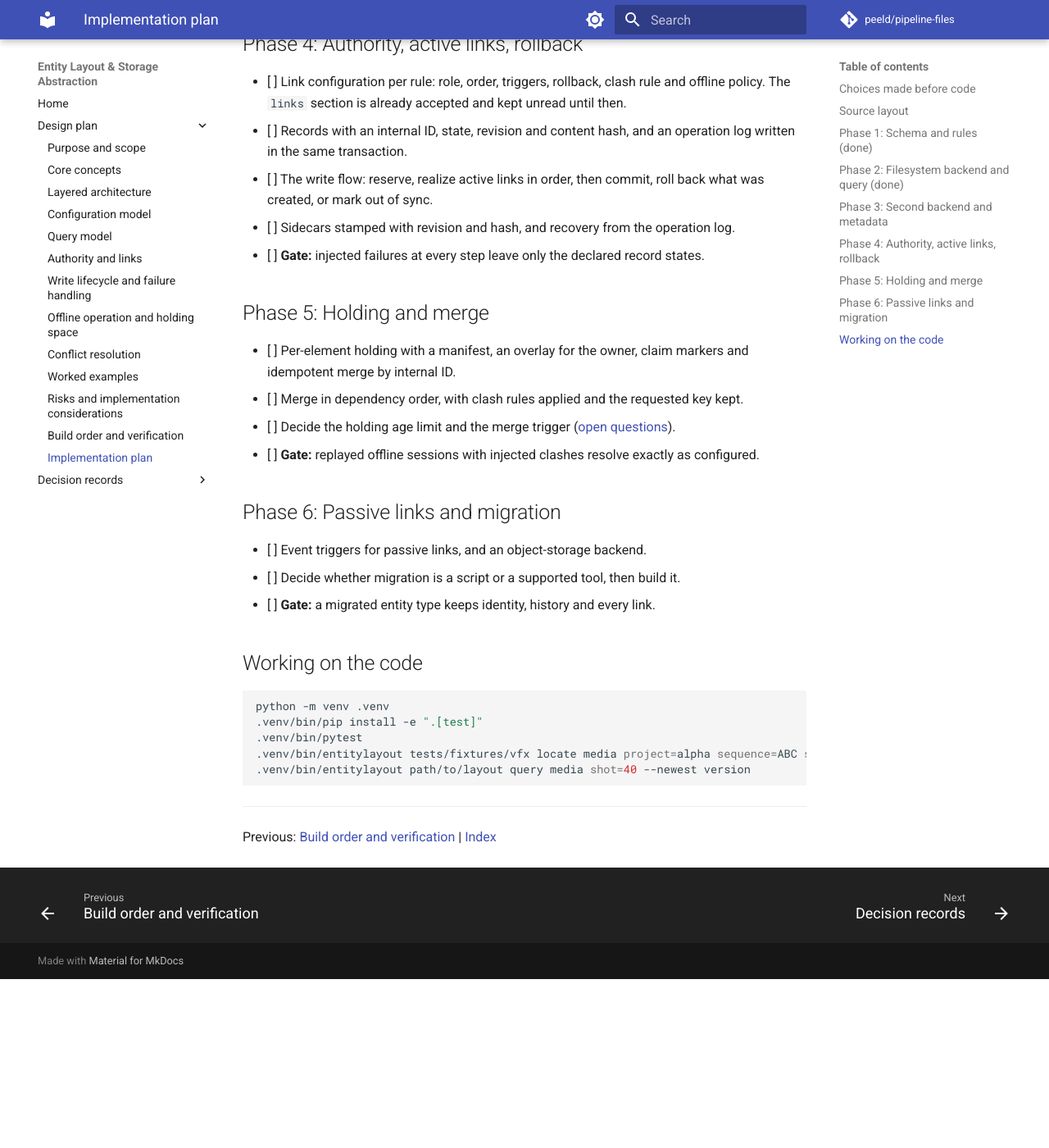
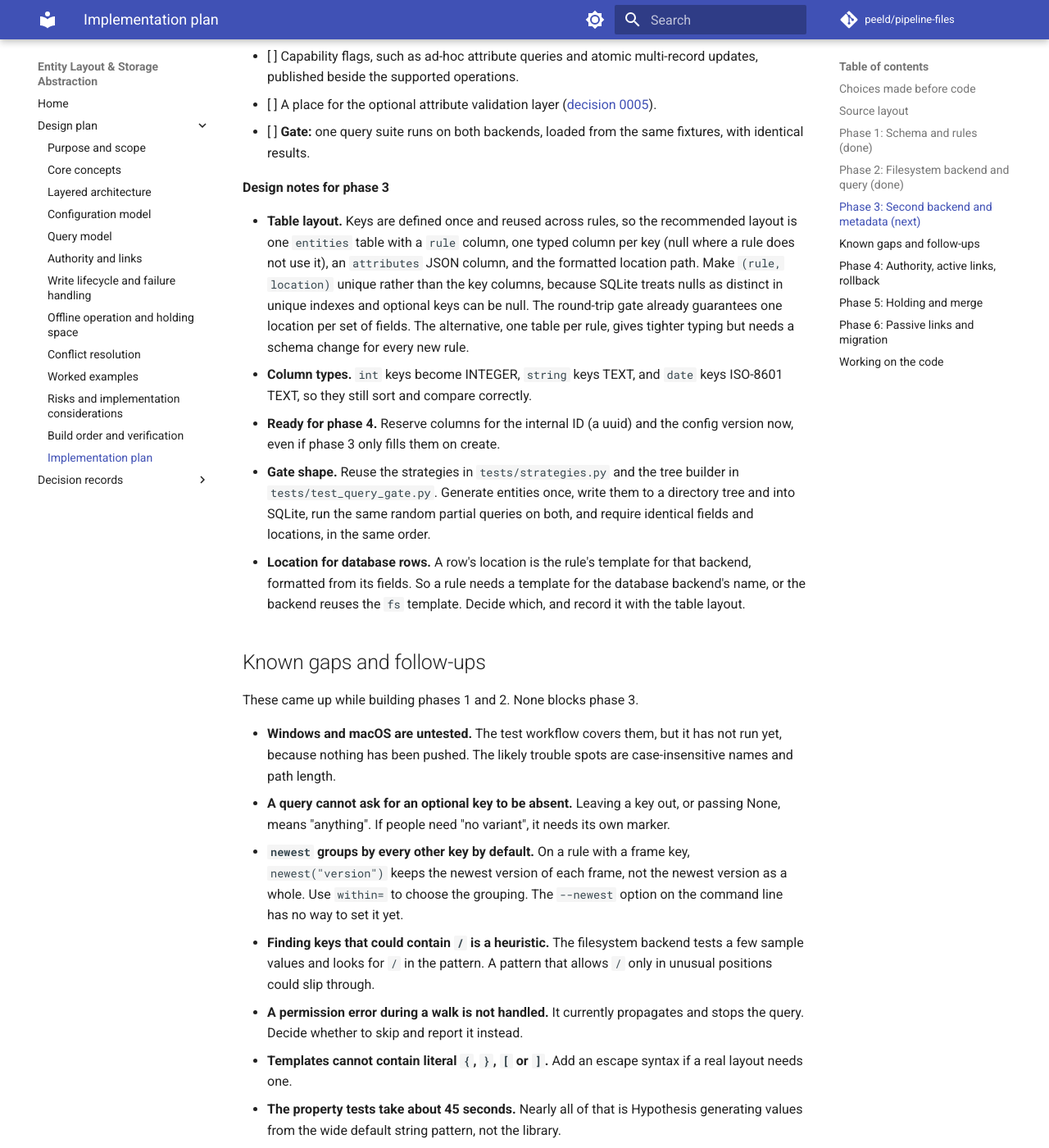
Before and after one commit to peeld/pipeline-files, an MkDocs documentation site: the page built from docs/13-implementation-plan.md, in a window 1280 px wide and 1400 px high, scrolled down 3080 px. Shown: the whole window at 82% size. Built offline with MkDocs 1.6.1 and Material for MkDocs 9.7.7, drawn with Linux system fonts in a browser that asks for light colours; comment, search, counter and statistics services are not loaded; before the commit the page ends 4274 px from its top, so only the background shows below that; some of the changed text lies outside the part shown.

Commit message:
Add a handoff for the next session and phase 3 design notes
TODO.md lists where the work stands and the phase 3 tasks. CLAUDE.md
points new sessions at it, with commands and conventions. Doc 13 gains
design notes for the SQLite backend and a list of known gaps.

Co-Authored-By: Claude Opus 5.5 <noreply@anthropic.com>
Claude-Session: https://claude.ai/code/session_01JhokiEE5o6Qqo9iTkb7UmC

```diff
--- a/docs/13-implementation-plan.md
+++ b/docs/13-implementation-plan.md
@@ -1,6 +1,6 @@
 # Implementation plan
 
-This turns the [build order](12-build-order-and-verification.md) into concrete steps, and records where the work stands. Phases 1 and 2 are built and their gates pass. Each later phase starts only after the gate before it passes.
+This turns the [build order](12-build-order-and-verification.md) into concrete steps, and records where the work stands. Phases 1 and 2 are built and their gates pass. Phase 3 is next. Each later phase starts only after the gate before it passes.
 
 ## Choices made before code
 
@@ -58,12 +58,35 @@ Later phases add more backends, and `engine/` and `holding/` beside these.
 - [x] `exists` for a full set of fields, and a `query` command on the command line.
 - [x] **Gate:** for every rule in all five fixtures, a property test creates a random set of entities on disk, runs a random partial-field query, and checks the results are exactly the entities that match. Other tests check that known keys prune the walk, that junk names are skipped, and that ambiguous names fail.
 
-## Phase 3: Second backend and metadata
+## Phase 3: Second backend and metadata (next)
 
-- [ ] An SQLite backend with key columns and typed attributes, which compiles queries to a WHERE clause.
-- [ ] Capability flags, such as ad-hoc attribute queries and atomic multi-record updates.
+- [ ] Decide the table layout and record it as decision 0011. See the design notes below.
+- [ ] An SQLite backend in `src/entitylayout/backends/sqlite.py` with key columns and typed attributes, which compiles queries to a WHERE clause with bound parameters.
+- [ ] A `create` operation on the SQLite backend, so tests and import tools can load entities. The filesystem backend leaves it unimplemented until the write flow in phase 4.
+- [ ] Attribute filters on queries: equality to start with, on backends that declare they support them.
+- [ ] Capability flags, such as ad-hoc attribute queries and atomic multi-record updates, published beside the supported operations.
 - [ ] A place for the optional attribute validation layer ([decision 0005](decisions/0005-attributes-typed-not-validated.md)).
 - [ ] **Gate:** one query suite runs on both backends, loaded from the same fixtures, with identical results.
+
+**Design notes for phase 3**
+
+- **Table layout.** Keys are defined once and reused across rules, so the recommended layout is one `entities` table with a `rule` column, one typed column per key (null where a rule does not use it), an `attributes` JSON column, and the formatted location path. Make `(rule, location)` unique rather than the key columns, because SQLite treats nulls as distinct in unique indexes and optional keys can be null. The round-trip gate already guarantees one location per set of fields. The alternative, one table per rule, gives tighter typing but needs a schema change for every new rule.
+- **Column types.** `int` keys become INTEGER, `string` keys TEXT, and `date` keys ISO-8601 TEXT, so they still sort and compare correctly.
+- **Ready for phase 4.** Reserve columns for the internal ID (a uuid) and the config version now, even if phase 3 only fills them on create.
+- **Gate shape.** Reuse the strategies in `tests/strategies.py` and the tree builder in `tests/test_query_gate.py`. Generate entities once, write them to a directory tree and into SQLite, run the same random partial queries on both, and require identical fields and locations, in the same order.
+- **Location for database rows.** A row's location is the rule's template for that backend, formatted from its fields. So a rule needs a template for the database backend's name, or the backend reuses the `fs` template. Decide which, and record it with the table layout.
+
+## Known gaps and follow-ups
+
+These came up while building phases 1 and 2. None blocks phase 3.
+
+- **Windows and macOS are untested.** The test workflow covers them, but it has not run yet, because nothing has been pushed. The likely trouble spots are case-insensitive names and path length.
+- **A query cannot ask for an optional key to be absent.** Leaving a key out, or passing None, means "anything". If people need "no variant", it needs its own marker.
+- **`newest` groups by every other key by default.** On a rule with a frame key, `newest("version")` keeps the newest version of each frame, not the newest version as a whole. Use `within=` to choose the grouping. The `--newest` option on the command line has no way to set it yet.
+- **Finding keys that could contain `/` is a heuristic.** The filesystem backend tests a few sample values and looks for `/` in the pattern. A pattern that allows `/` only in unusual positions could slip through.
+- **A permission error during a walk is not handled.** It currently propagates and stops the query. Decide whether to skip and report it instead.
+- **Templates cannot contain literal `{`, `}`, `[` or `]`.** Add an escape syntax if a real layout needs one.
+- **The property tests take about 45 seconds.** Nearly all of that is Hypothesis generating values from the wide default string pattern, not the library.
 
 ## Phase 4: Authority, active links, rollback
 
```
Also changed, not shown: CLAUDE.md (added, +23 -0 lines), TODO.md (added, +43 -0 lines), docs/README.md (+1 -1 lines).
